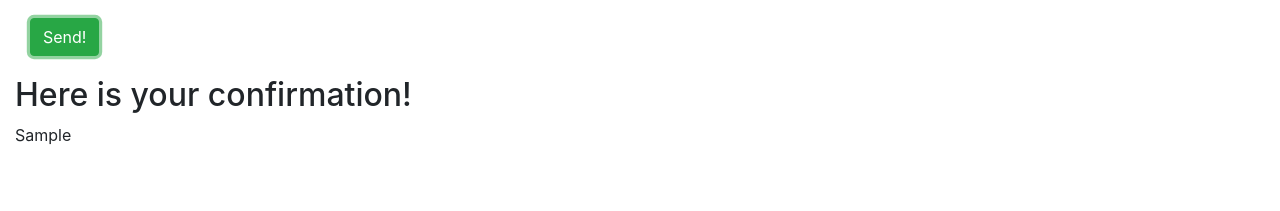
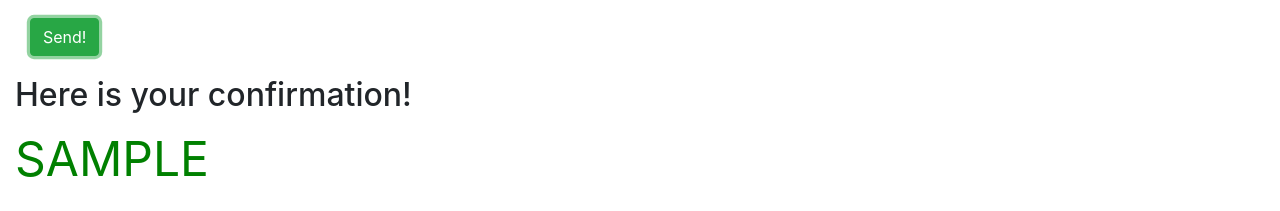
Before and after one commit to Joshhortt/job-application-manager, a plain HTML site: page index.html in a window 1280 px wide. Both pictures are taken after typing "Sample" into the empty fields and a click on the button "Send!". Shown: the part 663-874 px from the top of the page. Before the commit the page ends 826 px from the top, so only its background shows below. Drawn offline with nearby package versions, Linux system fonts and the light colour scheme.

Commit message:
add styles for second container.

```diff
--- a/style.css
+++ b/style.css
@@ -17,6 +17,12 @@ h1  {
   margin: 25px 25px;
 }
 
+span.confirmAsk  {
+  text-transform: uppercase;
+  font-size: 3rem;
+  color: green;
+}
+
 #letter{
   display: none;
 }
@@ -25,3 +31,7 @@ h1  {
   font-weight: bold;
   margin: 25px 25px;
 }
+
+#uppercase  {
+  display: none;
+}
```
